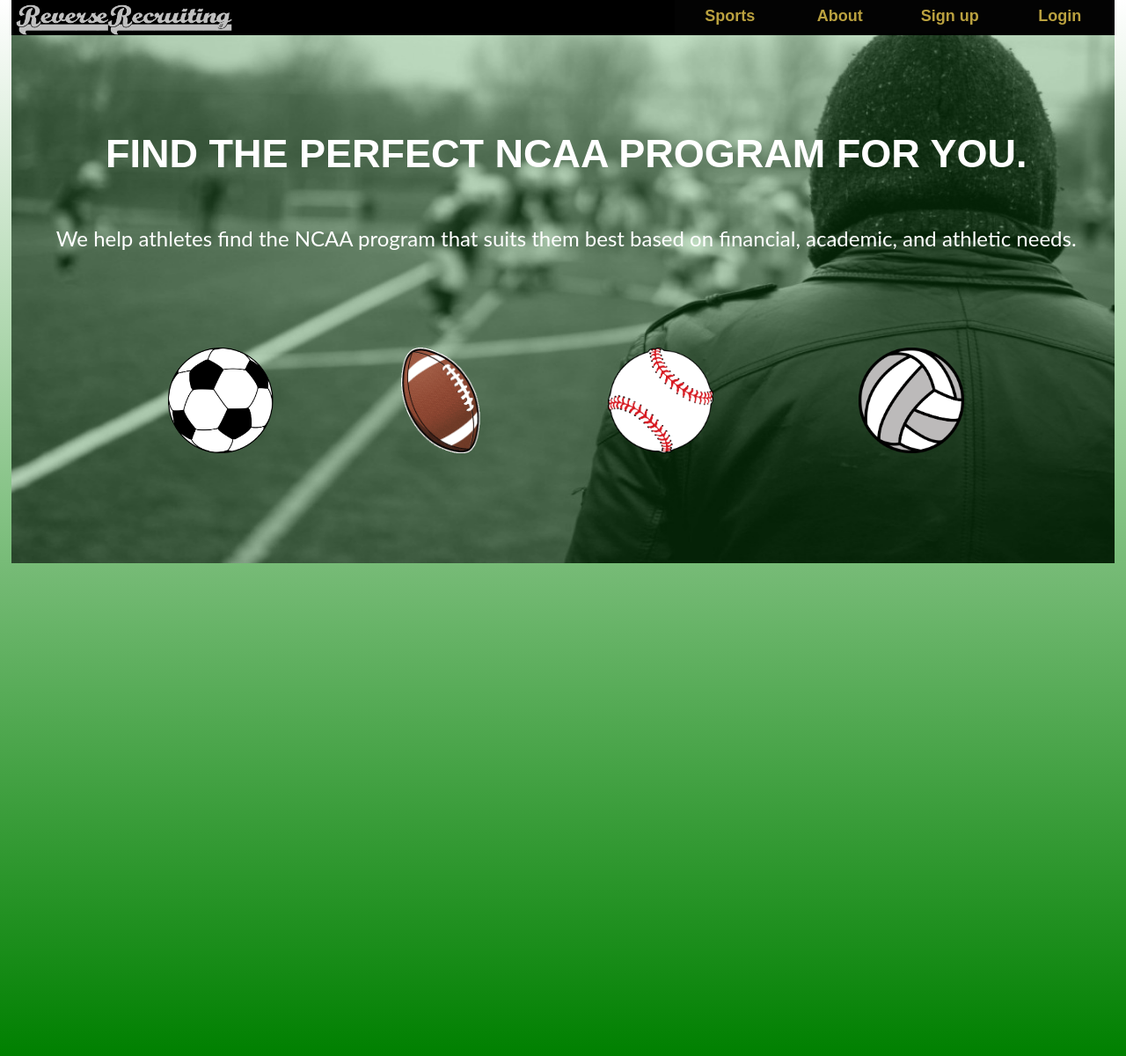
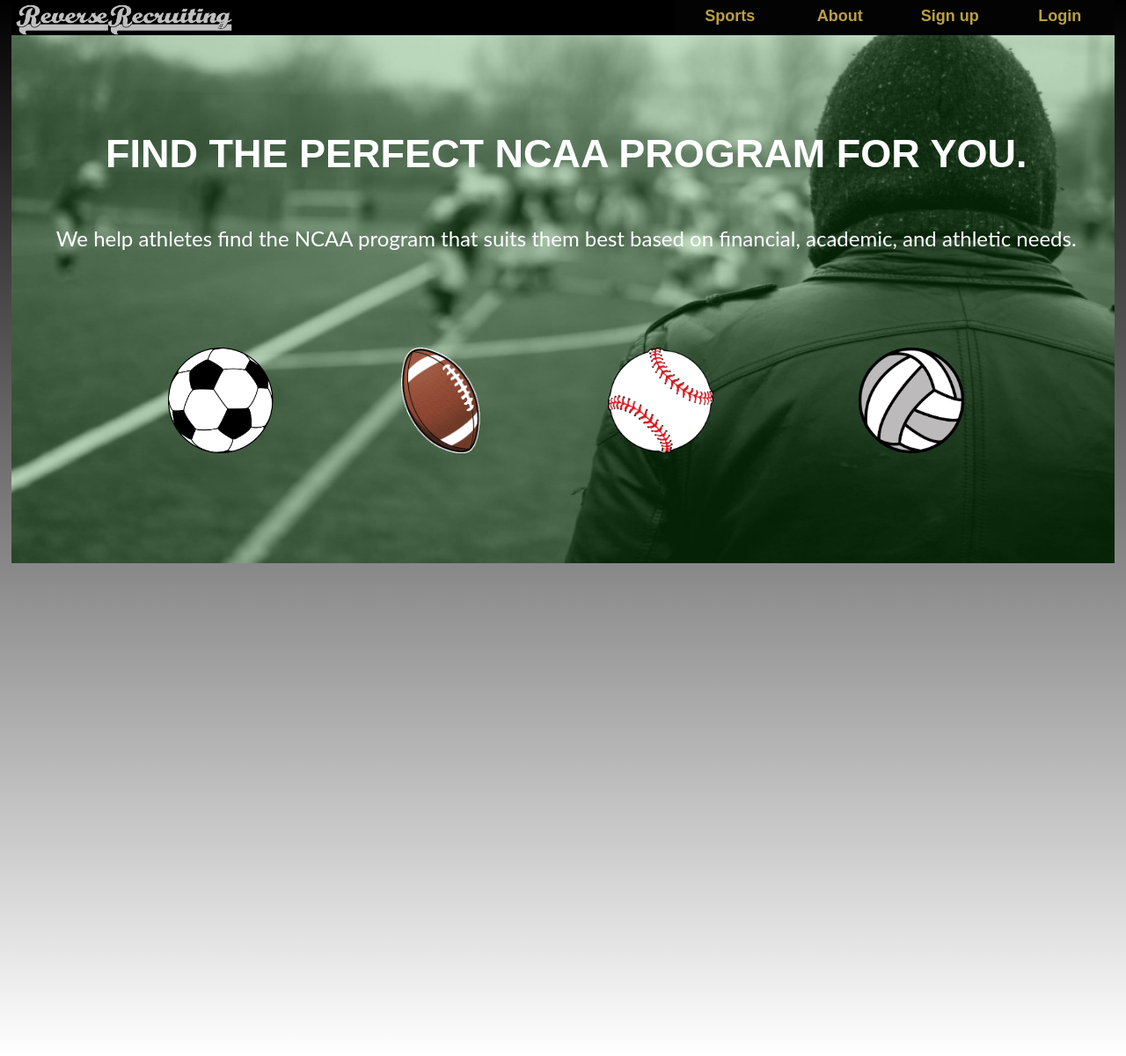
Before and after one commit to joshuaseger/Recruitme, a Rails app: page / in a window 1280 px wide. Shown: the whole page at 88% size. Run offline with Rails 7, Linux system fonts and the light colour scheme; style sheets or scripts are compiled from the project's sources; some libraries are stand-ins or nearby versions.

Commit message:
Change to black to white

```diff
--- a/app/assets/stylesheets/application.scss
+++ b/app/assets/stylesheets/application.scss
@@ -24,7 +24,7 @@ body {
 #container{
 	background-image:
     linear-gradient(
-      white, green
+      black, white
     );
     height: 1200px;
 
```
